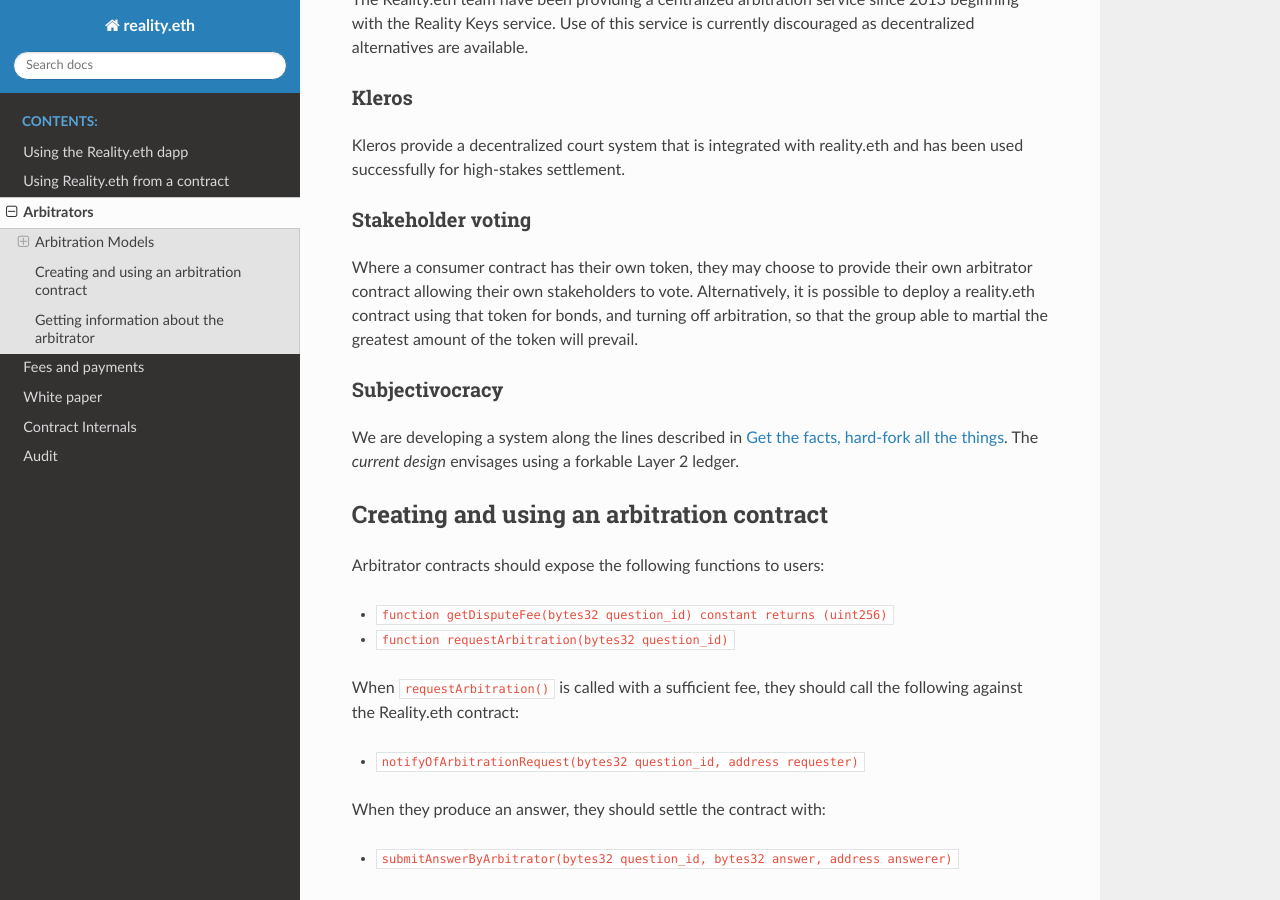
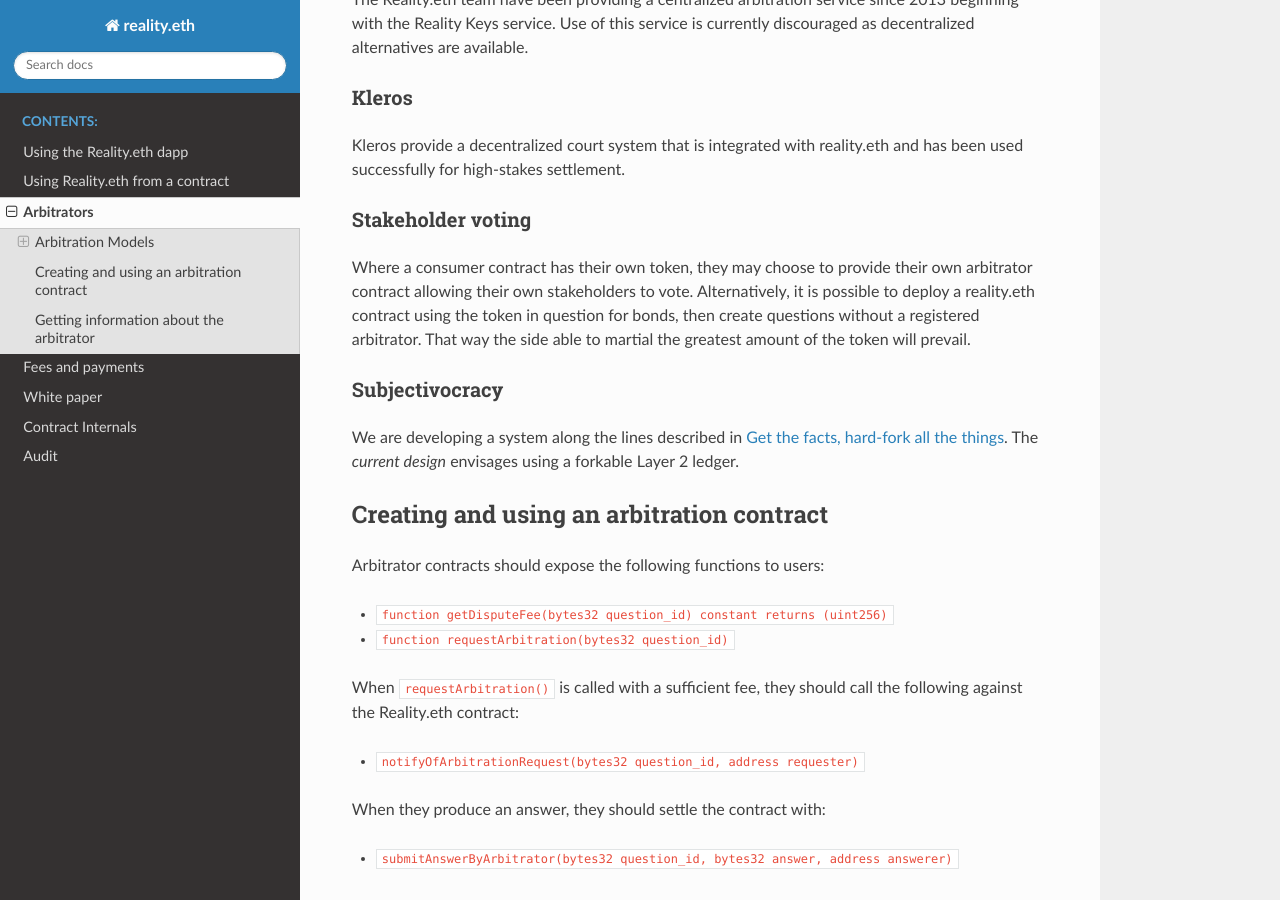
Before and after one commit to RealityETH/reality-eth-monorepo, a Sphinx documentation site: the page built from packages/docs/arbitrators.rst, in a window 1280 px wide and 900 px high, scrolled down 590 px. Built offline with Sphinx 7.4.7 and the Read the Docs theme 2.0.0, drawn with Linux system fonts in a browser that asks for light colours.

Commit message:
rephrase

```diff
--- a/packages/docs/arbitrators.rst
+++ b/packages/docs/arbitrators.rst
@@ -29,7 +29,7 @@ Kleros provide a decentralized court system that is integrated with reality.eth
 Stakeholder voting
 ^^^^^^^^^^^^^^^^^^^^^^^^^^^^^^^
 
-Where a consumer contract has their own token, they may choose to provide their own arbitrator contract allowing their own stakeholders to vote. Alternatively, it is possible to deploy a reality.eth contract using that token for bonds, and turning off arbitration, so that the group able to martial the greatest amount of the token will prevail.
+Where a consumer contract has their own token, they may choose to provide their own arbitrator contract allowing their own stakeholders to vote. Alternatively, it is possible to deploy a reality.eth contract using the token in question for bonds, then create questions without a registered arbitrator. That way the side able to martial the greatest amount of the token will prevail.
 
 
 Subjectivocracy
```
